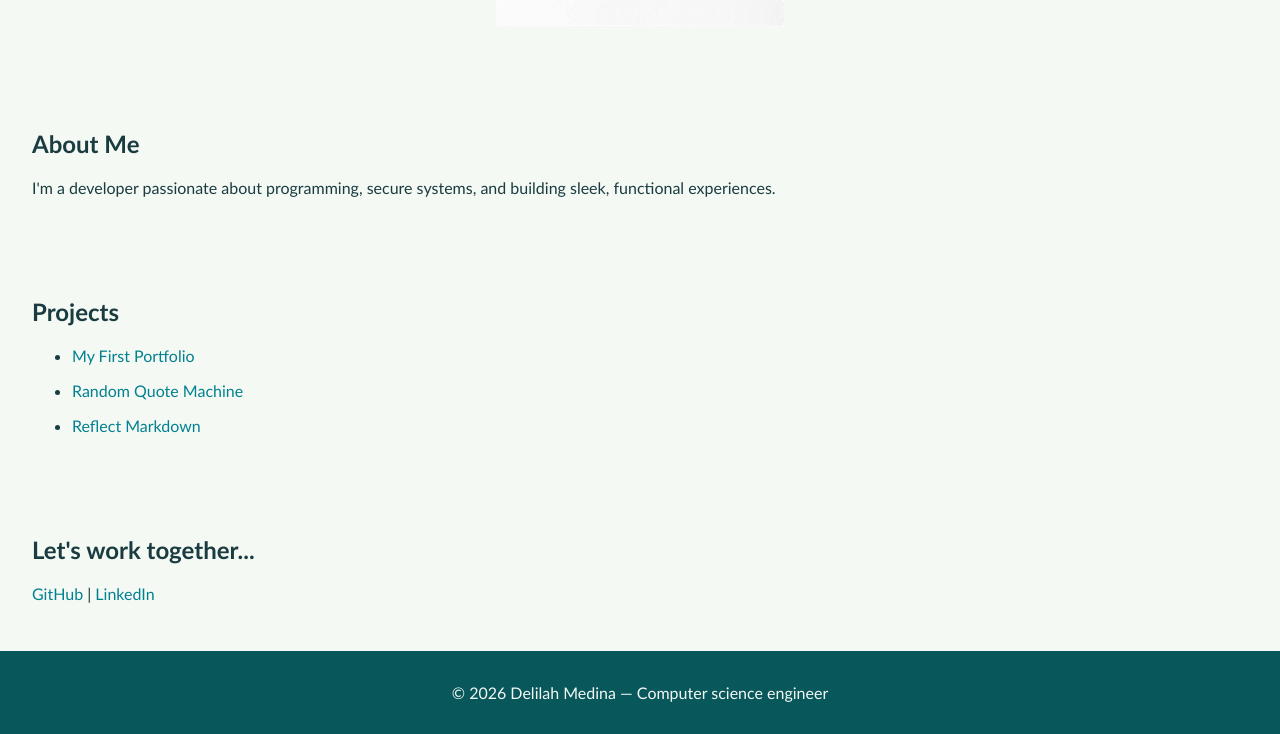
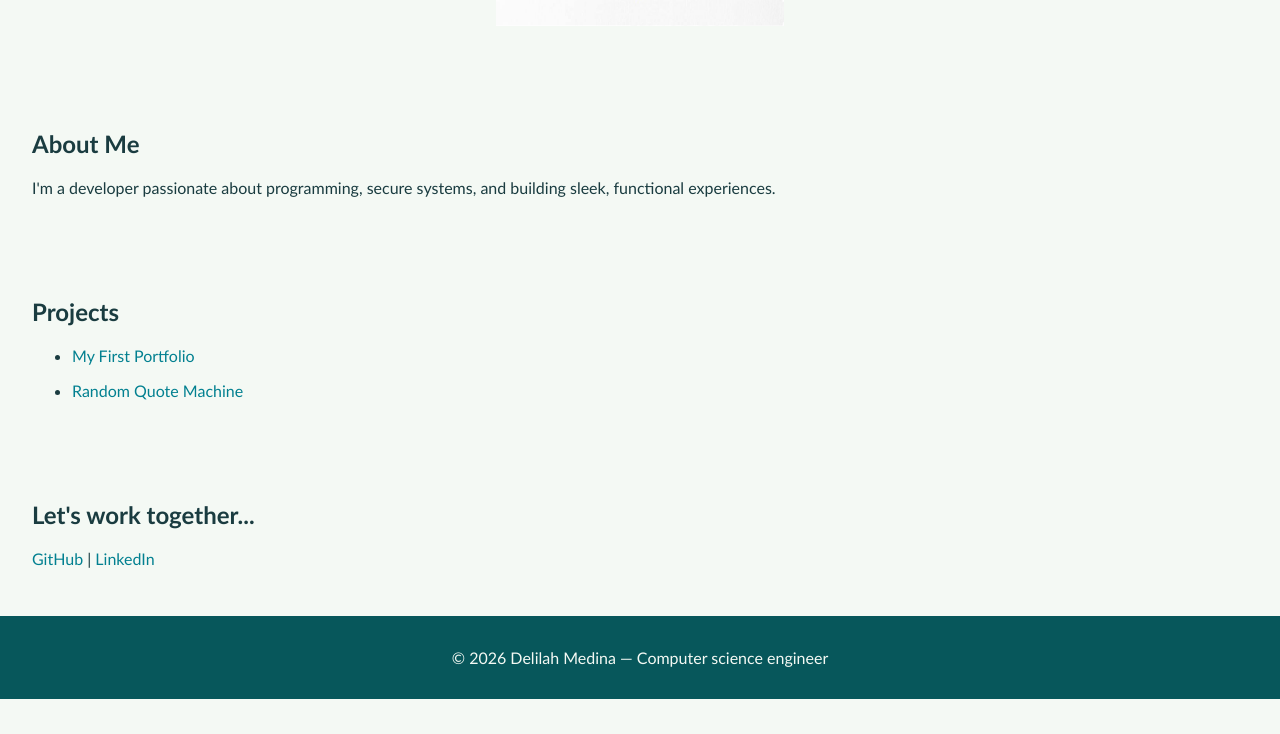
Before and after one commit to lilahmedina/updated-portfolio, a website: page public/index.html in a window 1280 px wide. Shown: the part 611-1345 px from the top of the page. After the commit the page ends 1310 px from the top, so only its background shows below. Drawn offline with Linux system fonts and the light colour scheme.

Commit message:
commented out some projects.

```diff
--- a/public/index.html
+++ b/public/index.html
@@ -34,16 +34,21 @@
     <ul>
       <li><a href="https://lilahmedina.github.io/delilah/">My First Portfolio</a></li>
     </ul>
-    <!-- Will add this Snowboard another time. Link is invalid.
-    <ul>
-      <li><a href="https://lilahmedina.github.io/delilah.github.io/sbpage.html">Snowboard</a></li>
-    </ul>-->
     <ul>
       <li><a href="https://lilah-randomquotes.netlify.app">Random Quote Machine</a></li>
     </ul>
-    <ul>
+
+    <!--Need to fix these projects.-->
+
+    <!-- Will add this Snowboard another time. Link is invalid.-->
+    <!--<ul>
+    <li><a href="https://lilahmedina.github.io/delilah.github.io/sbpage.html">Snowboard</a></li>
+    </ul>-->
+
+    <!--This Project needs security. Google flags it as a dangerous site.-->
+    <!--<ul>
       <li><a href="https://reflectmarkdown.netlify.app">Reflect Markdown</a></li>
-    </ul>
+    </ul>-->
 
   </section>
 
```
